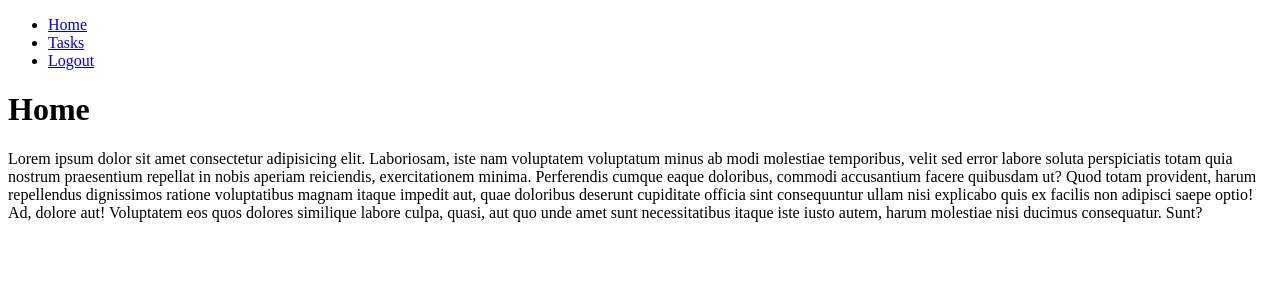
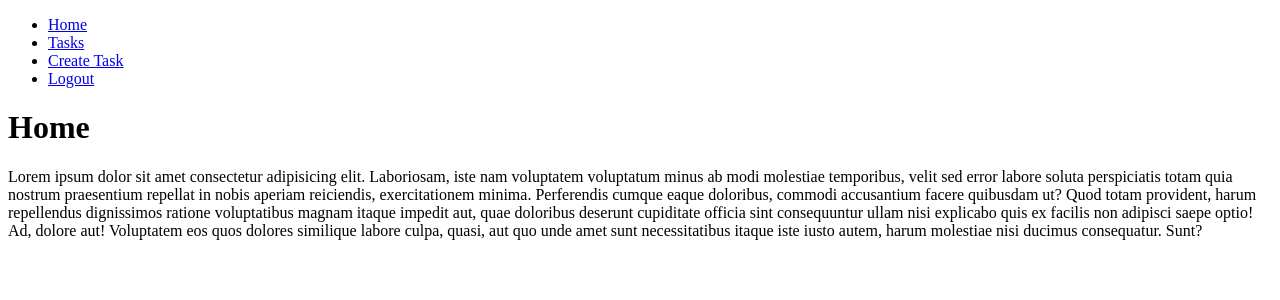
Before and after one commit to SnayderCJ/Django_crud_auth, a Django app: page / in a window 1280 px wide. Shown: the top 300 px of the page. Run offline with Django 5.2, Linux system fonts and the light colour scheme; the visitor is signed in with stand-in values (Sample User, id 1).

Commit message:
Detalle de tareas

```diff
--- a/djangoCrud/urls.py
+++ b/djangoCrud/urls.py
@@ -24,7 +24,7 @@ urlpatterns = [
     path('signup/', views.signup, name='signup'),
     path('tasks/', views.tasks, name='tasks'),
     path('tasks/create/', views.create_task, name='create_task'),
+    path('tasks/<int:task_id>/', views.task_detail, name='task_detail'),
     path('logout/', views.signout, name='logout'),
     path('signin/', views.signin, name='signin'),
-
 ]
--- a/tasks/templates/base.html
+++ b/tasks/templates/base.html
@@ -12,11 +12,13 @@
             <li>
                 <a href="/"> Home </a>
             </li>
+            {% if user.is_authenticated %}
             <li>
                 <a href="/tasks"> Tasks </a>
             </li>
-
-            {% if user.is_authenticated %}
+            <li>
+                <a href="/tasks/create/ "> Create Task </a>
+            </li>
             <li>
                 <a href="/logout"> Logout </a>
             </li>
--- a/tasks/views.py
+++ b/tasks/views.py
@@ -1,5 +1,5 @@
 from django.db import IntegrityError
-from django.shortcuts import redirect, render
+from django.shortcuts import redirect, render, get_object_or_404
 from django.contrib.auth.forms import UserCreationForm, AuthenticationForm
 from django.contrib.auth.models import User
 from django.contrib.auth import login, logout, authenticate
@@ -62,6 +62,12 @@ def create_task(request):
             'error': 'PLease provide valid data.'
             })
 
+def task_detail(request, task_id):
+    task = get_object_or_404(Task, pk=task_id)
+    return render(request, 'task_detail.html', {
+        'task': task
+        })
+
 def signout(request):
     logout(request)
     return redirect('home')
```
Also changed, not shown: tasks/templates/task_detail.html (added, +12 -0 lines), tasks/templates/tasks.html (+7 -8 lines).
